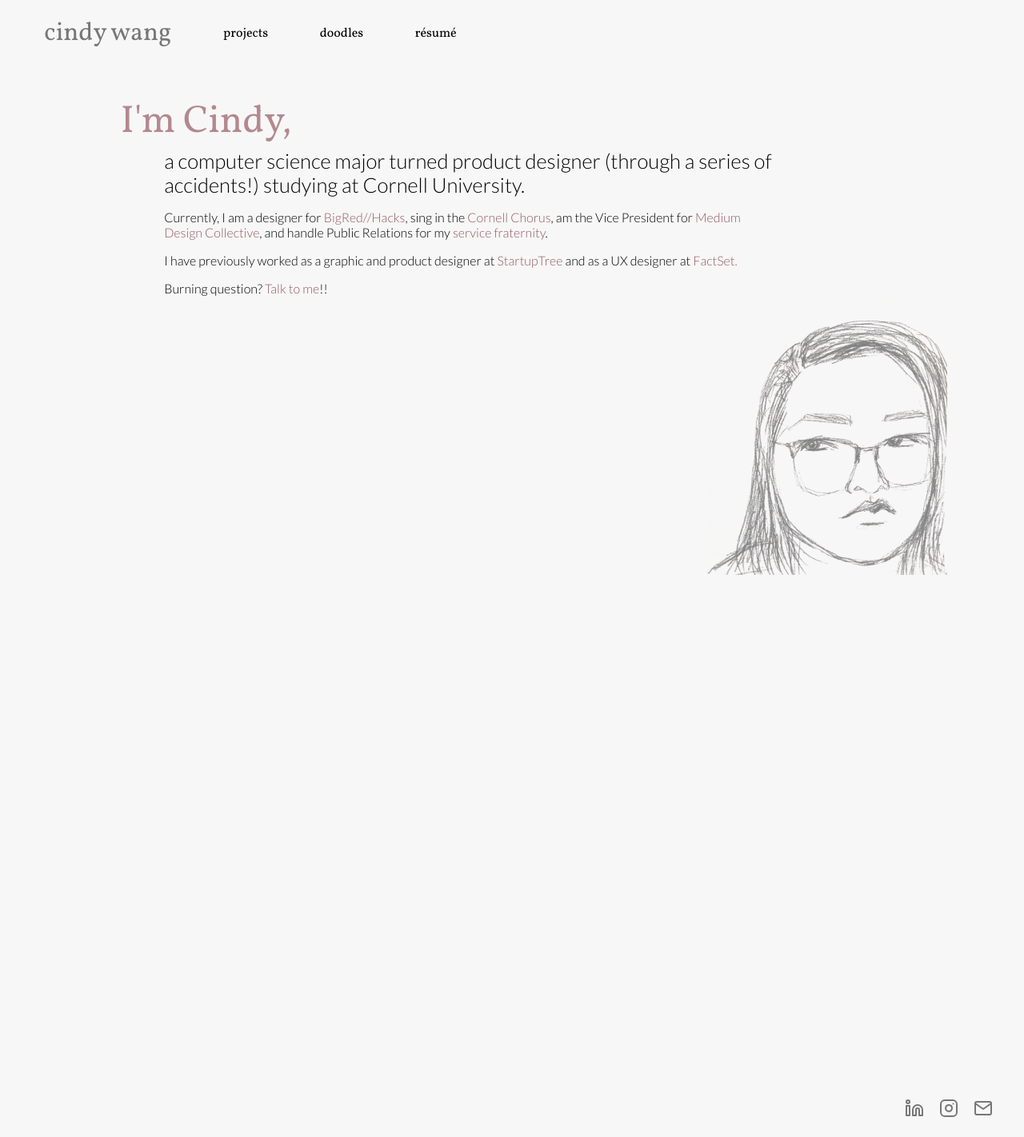
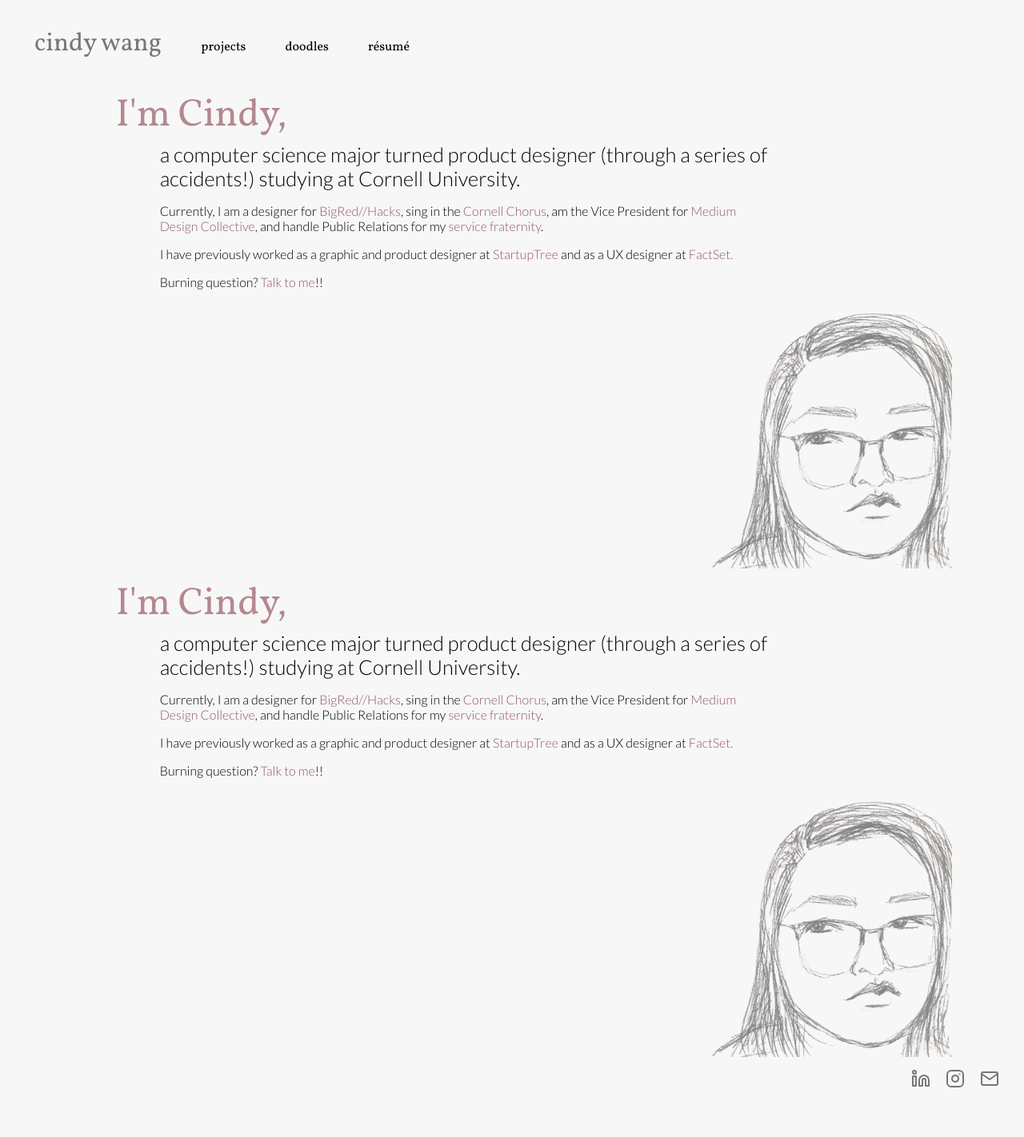
Before and after one commit to cndwng/cindehw.github.io, a PHP site: page /index2.html in a window 1280 px wide. Shown: the whole page at 80% size. After the commit the page ends 1360 px from the top, so only its background shows below. Run offline with PHP 8.4, Linux system fonts and the light colour scheme.

Commit message:
index2 nav bar :)

```diff
--- a/index2.html
+++ b/index2.html
@@ -22,14 +22,25 @@
 <body>
 <div class="topnav" id="myTopnav">
     <div class="topnav item"><a class="active" href="#"><span id="home">Cindy Wang</span></a></div>
+    <div class="topnav item"><a class="active" href="#">cindy wang</a></div>
     <div class="topnav item"><a href="projects.html">Projects</a></div>
     <div class="topnav item"><a href="art.html">Doodles</a></div>
     <div class="topnav item"><a href="Resume.pdf" target="_blank">R&#233;sum&#233;</a></div>
-    <a href="javascript:void(0);" class="icon" onclick="myFunction()">
-        <i class="fa fa-bars"></i>
-    </a>
 </div>
+<div class="container">
 
+<div class="landing">
+    <div class="hellobox">
+    <div class="hello fade-drop">I'm Cindy,</div>
+    <div class="sub__hello fade-drop delayed">a computer science major turned product designer (through a series of accidents!) studying at Cornell University.</div>
+    <div class="subsub__hello fade-drop delayed">
+        <p>Currently, I am a designer for <a href="http://bigredhacks.com" target="_blank">BigRed//Hacks</a>, sing in the
+        <a href="http://cuchorus.com/cindy-wang" target="_blank">Cornell Chorus</a>, am the Vice President for <a href="http://cornellmedium.design" target="_blank">Medium Design Collective</a>,
+        and handle Public Relations for my <a href="http://www.apogamma.org/" target="_blank">service fraternity</a>.</p>
+        <p>I have previously worked as a graphic and product designer at <a href="http://startuptree.co" target="_blank">StartupTree</a> and as a UX designer at <a href="https://www.factset.com/">FactSet.</a></p>
+        <p>Burning question? <a href="mailto:cw653@cornell.edu">Talk to me</a>!!</p>
+    </div></div>
+</div>
 <div class="landing">
         <div class="hellobox">
         <div class="hello fade-drop">I'm Cindy,</div>
@@ -43,7 +54,6 @@
         </div></div>
     </div>
 
-<div class="container">
 </div>
 
 <footer>
@@ -53,7 +63,7 @@
 </footer>
 <script>
     feather.replace({ viewBox: '0 0 30 30' , width: '30', height: '30', preserveAspectRatio:'xMidYMid meet'})
-    function myFunction() {
+    function responsiveNav() {
         var x = document.getElementById("myTopnav");
         if (x.className === "topnav") {
             x.className += " responsive";
@@ -61,6 +71,24 @@
             x.className = "topnav";
         }
     }
+
+    // When the user scrolls the page, execute myFunction
+    window.onscroll = function() {stickyNav()};
+
+    var navbar = document.getElementById("myTopnav");
+
+    var sticky = navbar.offsetTop;
+
+    function stickyNav() {
+        if (window.pageYOffset >= sticky) {
+            navbar.classList.add("sticky")
+        } else {
+            navbar.classList.remove("sticky");
+        }
+    }
+
+
+
 </script>
 </body>
 </html>
--- a/style2.css
+++ b/style2.css
@@ -62,6 +62,8 @@ body {
     font-family: 'Lato', sans-serif;
     font-weight: 300;
     font-size: 16px;
+    margin: 0;
+    padding: 0;
 }
 
 a {
@@ -110,30 +112,33 @@ footer {
     }
 
 .topnav {
-    margin: 0px 15px 10px;
-    display: flex;
-    flex-flow: row nowrap;
-    align-items: center;
-    justify-content: flex-start;
+    /* margin: 0px 15px; */
+    padding: 20px;
     font-family: 'Vollkorn', serif;
     text-transform: lowercase;
+    text-align: left;
+    z-index: 5;
+    width: 100%;
+
 }
     #home {
-        font-family: 'Vollkorn', serif;
         font-size: 2em;
-        text-transform: lowercase;
-        text-align: center;
     }
 
     .topnav .item {
-        padding: 1%;
-        /* font-size: 1.2em; */
+        padding: 1% 20px;
         display: inline-block;
+        width: unset;
     }
+
+    .topnav .item:nth-child(2) {
+        display: none;
+    }
+
     .topnav a {
         text-decoration: none;
         color: #000;
-        padding: 0px 5px;
+        padding: 0px 3px;
     }
 
     .topnav a.active {
@@ -145,7 +150,7 @@ footer {
     }
 
 .container {
-    min-height: 80vh;
+    /* min-height: 80vh; */
     width: 86%;
     margin: auto;
 }
@@ -156,7 +161,6 @@ footer {
     background-repeat: no-repeat;
     background-position: right bottom;
     background-size: 300px;
-    width: 86%;
     margin: auto;
 }
 
@@ -164,13 +168,11 @@ footer {
 .hello {
     font-family: 'Vollkorn', serif;
     font-size: 3em;
-    position: relative;
-    margin: 3% 20% 0% 5%;
+    margin: 1% 20% 0% 5%;
     color: rgba(150, 88, 97, 0.7);
 }
 
 .sub__hello {
-    position: relative;
     margin: 0% 20% 0% 10%;
     font-size: 1.6em;
 }
@@ -187,22 +189,17 @@ footer {
     }
 }
 
-
-.topnav .icon {
-    display: none;
+  @media screen and (max-width: 600px) {
+    #home {font-size: 1.7em;}
+    .topnav {text-align: center;}
+    .topnav .item:first-child {display: none;}
+    .topnav .item:nth-child(2) {display: block; text-align: center; font-size: 1.5em;}
   }
 
-  @media screen and (max-width: 600px) {
-    .topnav .item:not(:first-child) {display: none;}
-    .topnav a.icon {
-      float: right;
-      display: block;
-    }
-  }
-
+/*
   @media screen and (max-width: 600px) {
     .topnav.responsive {position: relative;}
-    .topnav.responsive .icon {
+    .topnav.responsive .alt {
       position: absolute;
       right: 0;
       top: 0;
@@ -212,4 +209,15 @@ footer {
       display: block;
       text-align: left;
     }
+  } */
+
+  .sticky {
+    position: fixed;
+    top: 0;
+    background-color: rgb(247, 247, 247, .6);
   }
+
+  /* Add some top padding to the page content to prevent sudden quick movement (as the navigation bar gets a new position at the top of the page (position:fixed and top:0) */
+  .sticky + .container {
+    padding-top: 100px;
+  }
```
Lines whose indentation alone changed are shown as unchanged.
